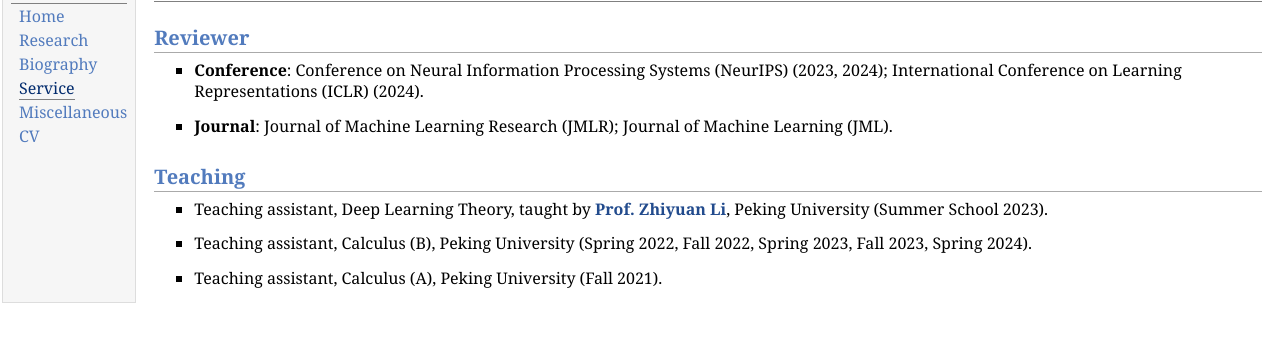
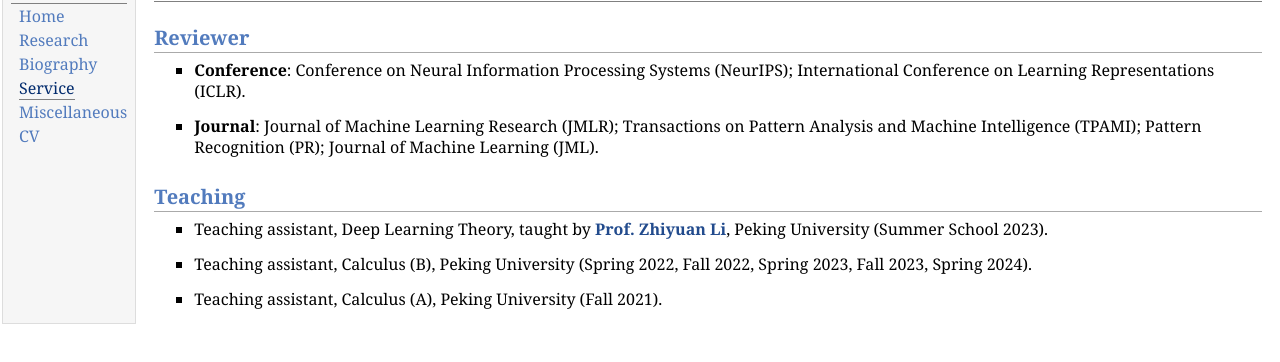
Before and after one commit to wmz9/wmz9.github.io, a plain HTML site: page service.html in a window 1280 px wide. Shown: the part 48-410 px from the top of the page. Drawn offline with Linux system fonts and the light colour scheme.

Commit message:
20240812

```diff
--- a/service.html
+++ b/service.html
@@ -26,11 +26,11 @@
 </div>
 <h2>Reviewer</h2>
 <ul>
-<li><p><b>Conference</b>: Conference on Neural Information Processing Systems (NeurIPS) (2023, 2024); International Conference on Learning Representations (ICLR) (2024).</p>
+<li><p><b>Conference</b>: Conference on Neural Information Processing Systems (NeurIPS); International Conference on Learning Representations (ICLR).</p>
 </li>
 </ul>
 <ul>
-<li><p><b>Journal</b>: Journal of Machine Learning Research (JMLR); Journal of Machine Learning (JML).</p>
+<li><p><b>Journal</b>: Journal of Machine Learning Research (JMLR); Transactions on Pattern Analysis and Machine Intelligence (TPAMI); Pattern Recognition (PR); Journal of Machine Learning (JML).</p>
 </li>
 </ul>
 <h2>Teaching</h2>
```
Also changed, not shown: MENU.html (+1 -1 lines), 3 other files.
